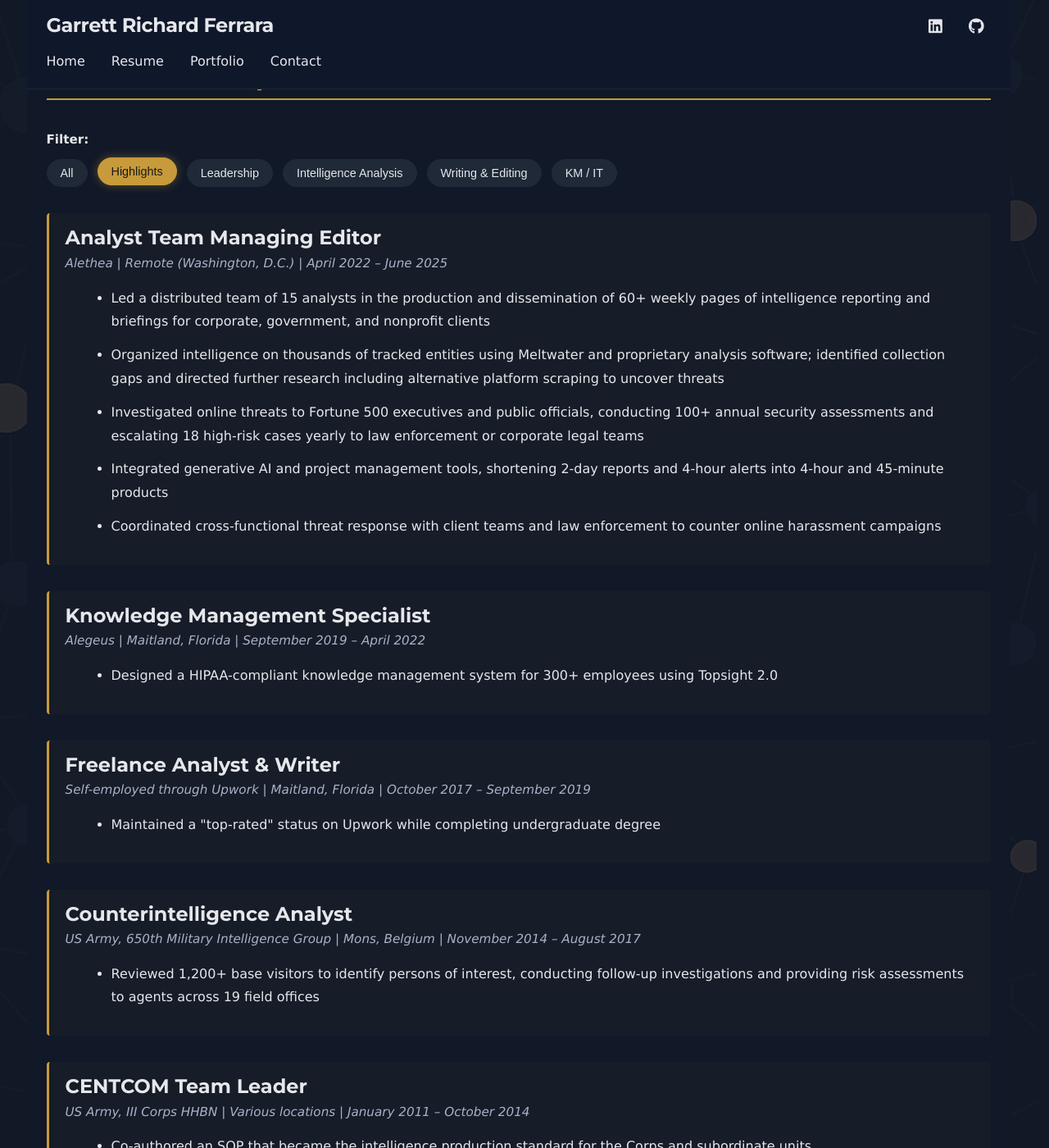
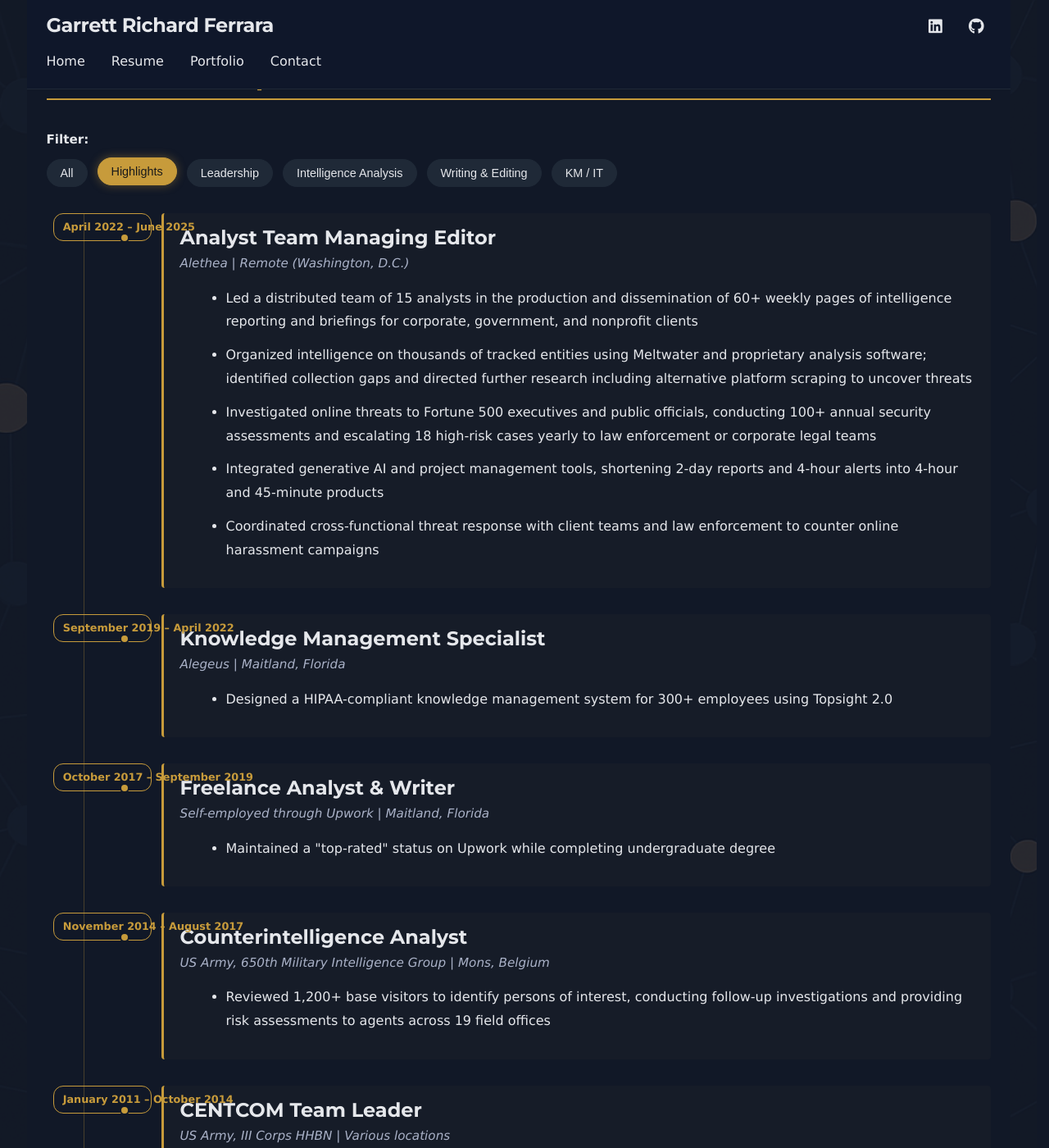
Before and after one commit to Garrett-Ferrara/garrett-ferrara.github.io, a Jekyll site: the page built from resume.md, in a window 1280 px wide and 1400 px high, scrolled down 403 px. Shown: the whole window at 82% size. Built offline with Jekyll 4.4.1, drawn with Linux system fonts in a browser that asks for light colours; some web fonts are replaced.

Commit message:
Add timeline visualization to professional experience section
Implement visual timeline with date badges to tell your career story:

- Add experience-timeline wrapper with vertical gold line running left
- Date badges positioned to the left of each job entry
- Gold dots mark each position on the timeline
- Dates: April 2022 – June 2025, Sept 2019 – April 2022, etc.
- Date badges highlight on hover with accent background
- Creates clear visual narrative of career progression
- Maintains responsive layout and filter functionality

Timeline features:
- Subtle vertical line (1px, 30% opacity) connects all positions
- Gold circular dots mark each entry point
- Date range displayed in bordered pill on left
- Interactive hover effects on both dot and date badge
- Professional, minimalist design consistent with site theme

🤖 Generated with Claude Code

Co-Authored-By: Claude <noreply@anthropic.com>

```diff
--- a/assets/site.css
+++ b/assets/site.css
@@ -1334,17 +1334,77 @@ strong {
   margin-bottom: 0rem;
 }
 
+/* Professional Experience Timeline */
+.experience-timeline {
+  position: relative;
+  padding-left: 140px;
+}
+
+/* Vertical timeline line */
+.experience-timeline::before {
+  content: '';
+  position: absolute;
+  left: 45px;
+  top: 0;
+  bottom: 0;
+  width: 1px;
+  background-color: var(--accent);
+  opacity: 0.3;
+}
+
 .job-entry {
+  position: relative;
   background-color: rgba(199, 155, 59, 0.03);
   border-left: 3px solid var(--accent);
   padding: 1rem;
   padding-left: 1.25rem;
   border-radius: 4px;
   transition: background-color 0.2s ease;
+  margin-bottom: 2rem;
+}
+
+.job-entry:last-child {
+  margin-bottom: 0;
+}
+
+/* Timeline dot */
+.job-entry::before {
+  content: '';
+  position: absolute;
+  left: -54px;
+  top: 1.5rem;
+  width: 12px;
+  height: 12px;
+  background-color: var(--accent);
+  border: 2px solid var(--bg);
+  border-radius: 50%;
+  z-index: 2;
+}
+
+/* Date badge */
+.job-date {
+  position: absolute;
+  left: -135px;
+  top: 0;
+  padding: 0.35rem 0.7rem;
+  background-color: transparent;
+  border: 1px solid var(--accent);
+  border-radius: 12px;
+  font-size: 0.8rem;
+  font-weight: 600;
+  color: var(--accent);
+  white-space: nowrap;
+  width: 120px;
+  text-align: center;
 }
 
 .job-entry:hover {
   background-color: rgba(199, 155, 59, 0.08);
+}
+
+.job-entry:hover .job-date {
+  background-color: var(--accent);
+  color: var(--accent-contrast);
 }
 
 .education-banner,
--- a/resume.md
+++ b/resume.md
@@ -29,20 +29,23 @@ description: "Education, professional experience, and training."
   </div>
 </div>
 
-{% for job in site.data.resume.experience %}
-<div class="cv-entry job-entry" data-job-index="{{ forloop.index0 }}">
-  <h3>{{ job.title }}</h3>
-  <p class="subtitle">{{ job.company }} | {{ job.location }} | {{ job.dates }}</p>
+<div class="experience-timeline">
+  {% for job in site.data.resume.experience %}
+  <div class="cv-entry job-entry" data-job-index="{{ forloop.index0 }}">
+    <span class="job-date">{{ job.dates }}</span>
+    <h3>{{ job.title }}</h3>
+    <p class="subtitle">{{ job.company }} | {{ job.location }}</p>
 
-  <ul class="job-bullets">
-    {% for bullet in job.bullets %}
-    <li class="job-bullet" data-tags="{% for tag in bullet.tags %}{{ tag }}{% unless forloop.last %},{% endunless %}{% endfor %}">
-      {{ bullet.text }}
-    </li>
-    {% endfor %}
-  </ul>
+    <ul class="job-bullets">
+      {% for bullet in job.bullets %}
+      <li class="job-bullet" data-tags="{% for tag in bullet.tags %}{{ tag }}{% unless forloop.last %},{% endunless %}{% endfor %}">
+        {{ bullet.text }}
+      </li>
+      {% endfor %}
+    </ul>
+  </div>
+  {% endfor %}
 </div>
-{% endfor %}
 
 ## Training
 
```
